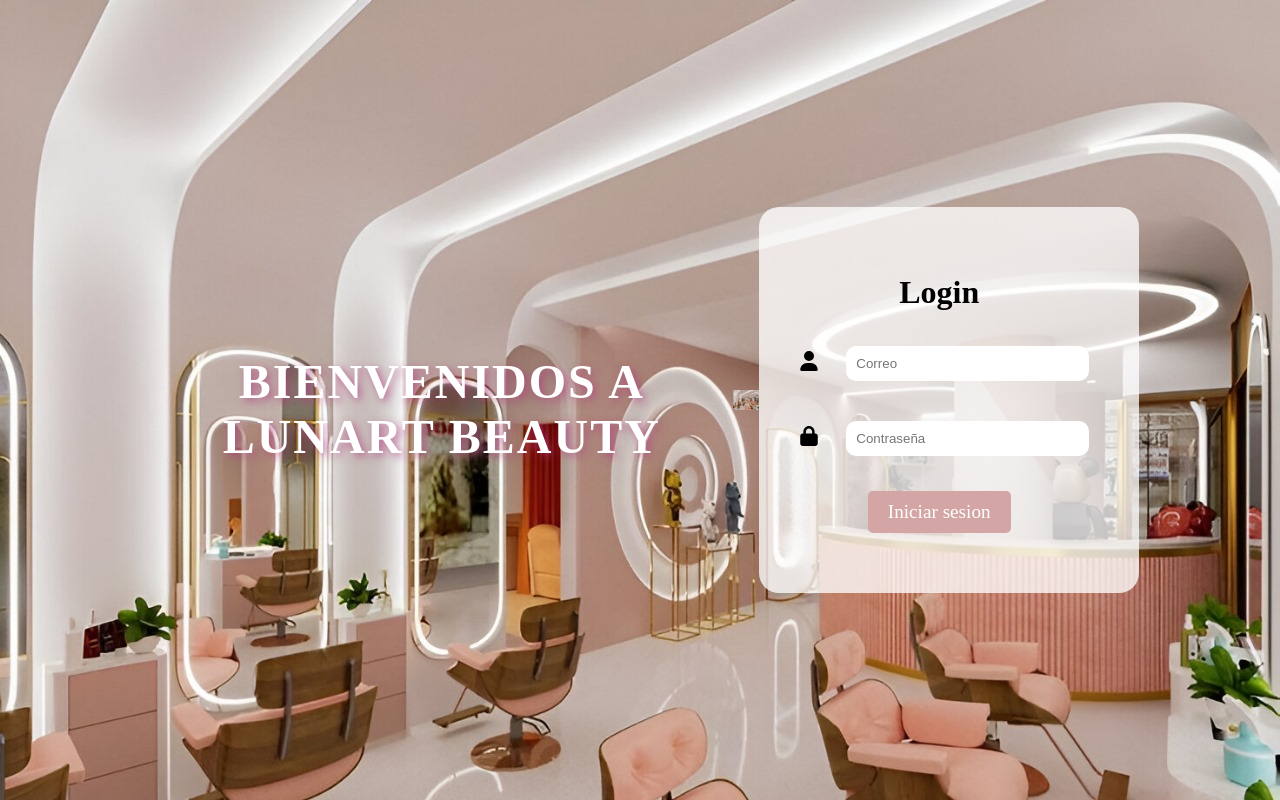
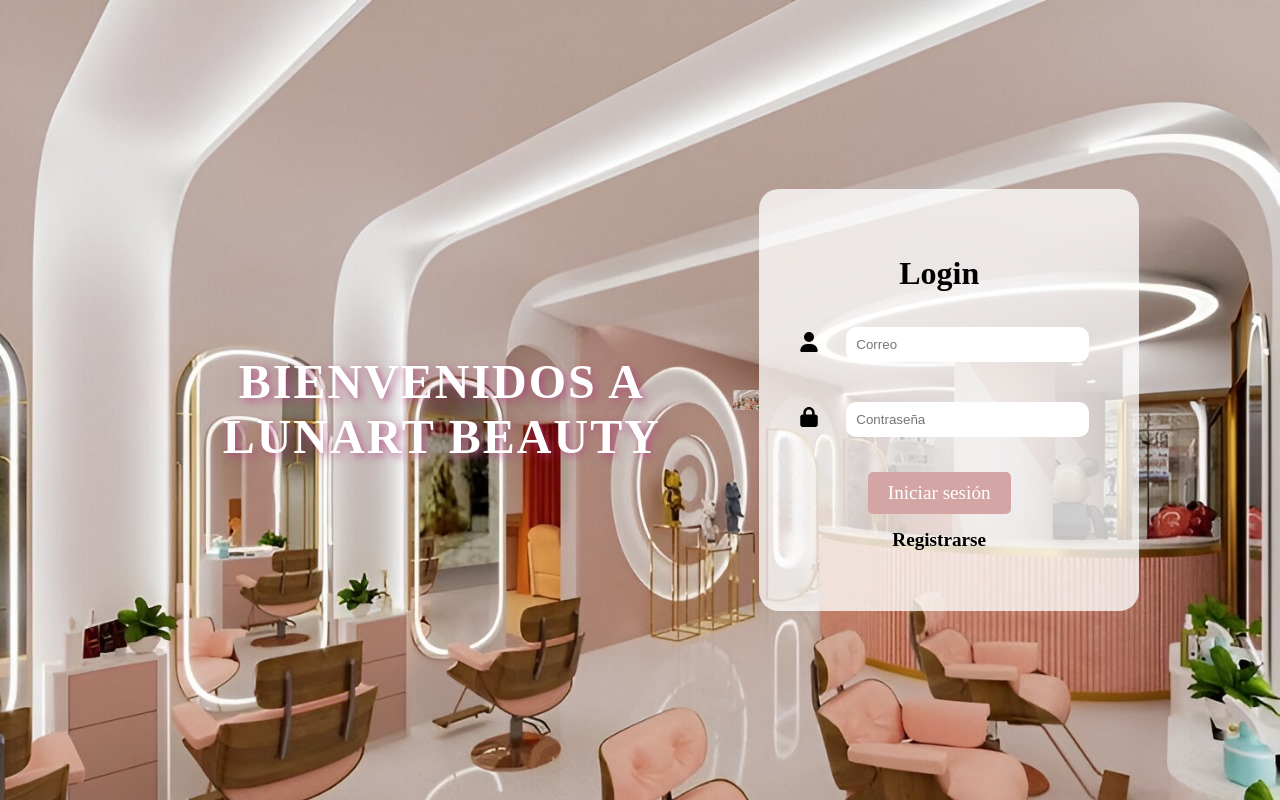
Before and after one commit to AngieGonzales/LUNART-BEAUTY, a Flask app: page / in a window 1280 px wide. Run offline with Flask 3, Linux system fonts and the light colour scheme.

Commit message:
boton registrarse

```diff
--- a/app/Templates/registro/login.html
+++ b/app/Templates/registro/login.html
@@ -8,7 +8,6 @@
     <img class="img-1" src="{{ url_for('static', filename='img/salon.jpg') }}" alt="contra">
     <div class="content-wrapper">
         <h1>BIENVENIDOS A LUNART BEAUTY </h1>
-
 
         <div class="container mt-5"></div>
             <div class="login col-md-6 offset-md-3">
@@ -23,28 +22,20 @@
 
                 <form method="post">
                     <div class="form-group">
-                        <label class="letra" for="user1"><img class="icon" src="static/img/user.svg"alt=""></label>
+                        <label class="letra" for="user1"><img class="icon" src="static/img/user.svg" alt=""></label>
                         <input type="email" id="correo" name="correo" placeholder="Correo" required><br><br>
-
                     </div>
 
                     <div  class="form-group">
-                        <label class="letra" for="password"><img class="icon" src="static/img/Contraseña.svg" alt=""></label>
+                        <label class="letra" for="password"><img class="icon" src="static/img/Contraseña.svg" alt=""></label>
                         <input type="password" id="contraseña" name="contraseña" placeholder="Contraseña" required><br><br>
-
-
                     </div>
 
-                    <button type="submit" class="btn btn-primary">Iniciar sesion</button>
+                    <button type="submit" class="btn btn-primary">Iniciar sesión</button>
+                    <a href="/registro" class="register-link">Registrarse</a>
                 </form>
             </div>
-
         </div>
-
     </div>
-
-
-
-
 </body>
 </html>
--- a/app/static/login.css
+++ b/app/static/login.css
@@ -12,6 +12,22 @@ body {
     justify-content: right ;
     align-items: center;
 
+}
+
+/* Estilo para el enlace de registrarse */
+.register-link {
+    display: block; /* Hace que el enlace se comporte como un bloque */
+    text-align: center; /* Centra el texto */
+    margin-top: 15px; /* Espaciado hacia arriba */
+    font-size: 1.2rem; /* Ajusta el tamaño de la fuente */
+    color: #000000; /* Color rosa palo para que combine con el botón */
+    text-decoration: none; /* Quita el subrayado */
+    font-weight: bold;
+}
+
+.register-link:hover {
+    color: #f8a5c2; /* Cambia el color cuando el usuario pasa el ratón por encima */
+    text-decoration: underline; /* Añade subrayado en el hover */
 }
 
 .icon {
```
